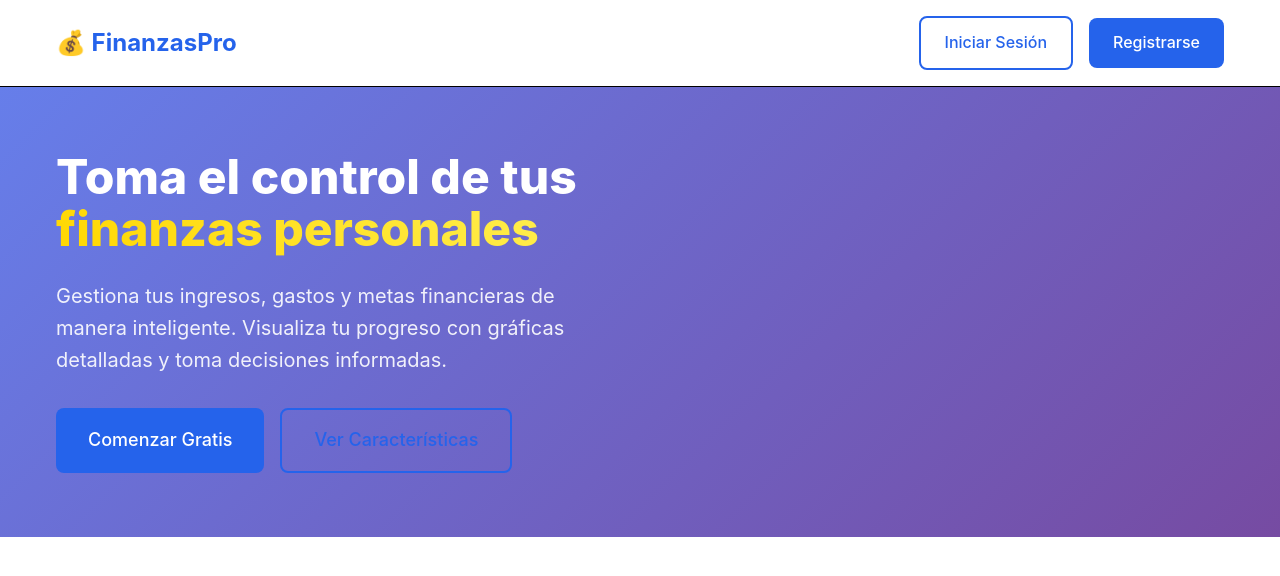
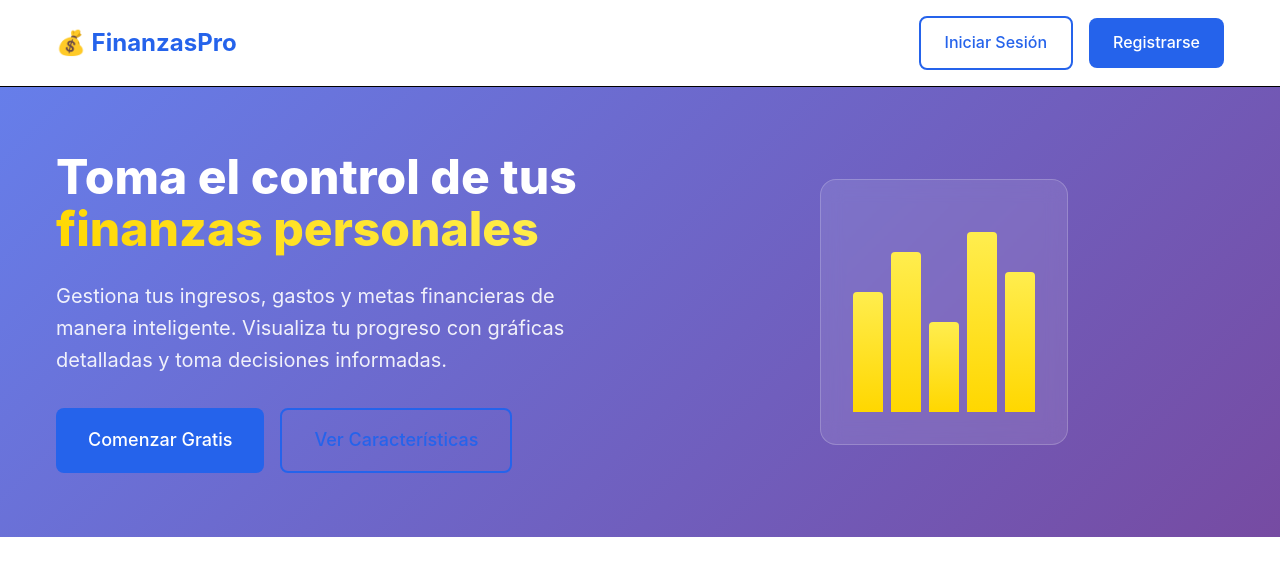
Before and after one commit to VieritaUwU/finanzas-pro, a Next.js app: page / in a window 1280 px wide. Shown: the top 576 px of the page. Built offline with nearby package versions, Linux system fonts and the light colour scheme.

Commit message:
feat(landing): add dashboard preview chart to hero section
Add a visual chart to the hero section. Includes styling for the chart bars with gradient colors and animation effects.

```diff
--- a/src/app/landing.module.scss
+++ b/src/app/landing.module.scss
@@ -68,5 +68,32 @@
                 flex-wrap: wrap;
             }
         }
+
+        .heroVisual {
+            display: flex;
+            justify-content: center;
+
+            .dashboardPreview {
+                background: rgba(255, 255, 255, 0.1);
+                border-radius: 1rem;
+                padding: 2rem;
+                backdrop-filter: blur(10px);
+                border: 1px solid rgba(255, 255, 255, 0.2);
+
+                .chartPlaceholder {
+                    display: flex;
+                    align-items: end;
+                    gap: 0.5rem;
+                    height: 200px;
+
+                    .chartBar {
+                        background: linear-gradient(to top, #ffd700, #ffed4e);
+                        width: 30px;
+                        border-radius: 4px 4px 0 0;
+                        animation: growUp 1s ease-out;
+                    }
+                }
+            }
+        }
     }
 }
--- a/src/app/page.tsx
+++ b/src/app/page.tsx
@@ -42,6 +42,17 @@ export default function Home() {
               </Link>
             </div>
           </div>
+          <div className={theme.heroVisual}>
+            <div className={theme.dashboardPreview}>
+              <div className={theme.chartPlaceholder}>
+                <div className={theme.chartBar} style={{ height: '60%' }}></div>
+                <div className={theme.chartBar} style={{ height: '80%' }}></div>
+                <div className={theme.chartBar} style={{ height: '45%' }}></div>
+                <div className={theme.chartBar} style={{ height: '90%' }}></div>
+                <div className={theme.chartBar} style={{ height: '70%' }}></div>
+              </div>
+            </div>
+          </div>
         </div>
       </section>
     </div>
```
